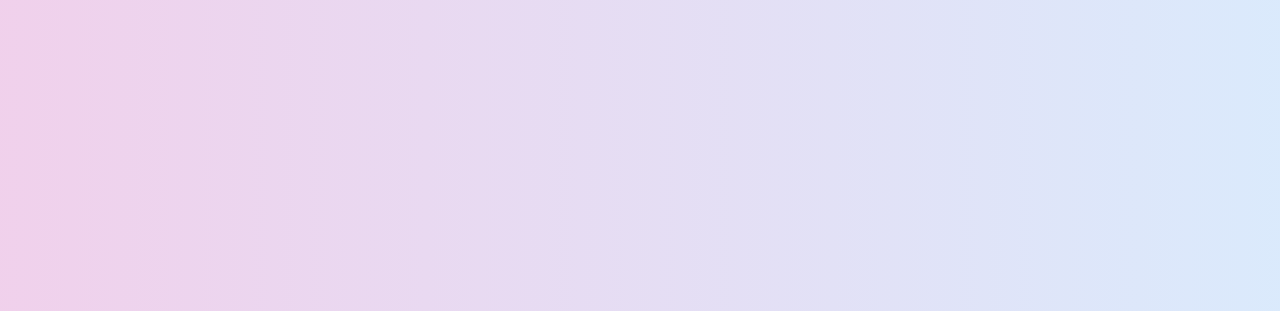
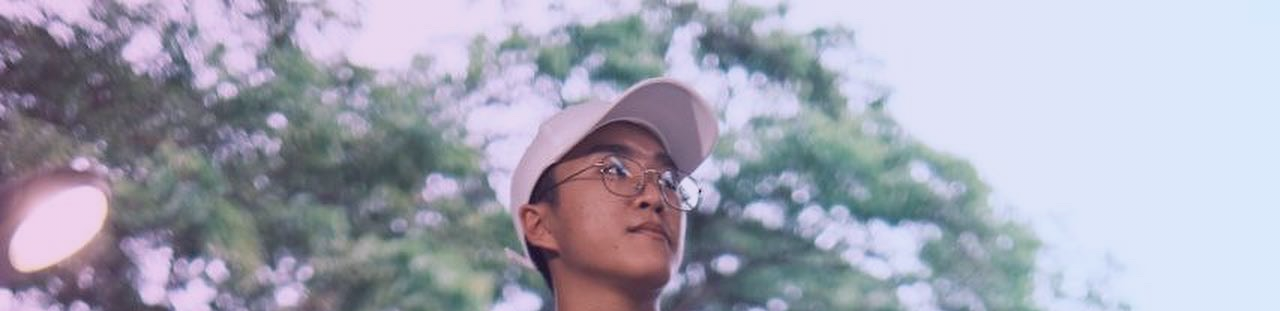
Before and after one commit to Derrick-lkh/imcheesecake, a plain HTML site: page index.html in a window 1280 px wide. Shown: the top 311 px of the page. Drawn offline with nearby package versions, Linux system fonts and the light colour scheme.

Commit message:
banner image update

```diff
--- a/css/main.css
+++ b/css/main.css
@@ -1,7 +1,7 @@
 .banner .image-container {
   height: 100vh;
   overflow: hidden;
-  background: url("./images/portrait.jpg");
+  background: url("../images/portrait.JPG");
   background-repeat: no-repeat;
   background-position: top center;
   background-size: cover;
```
